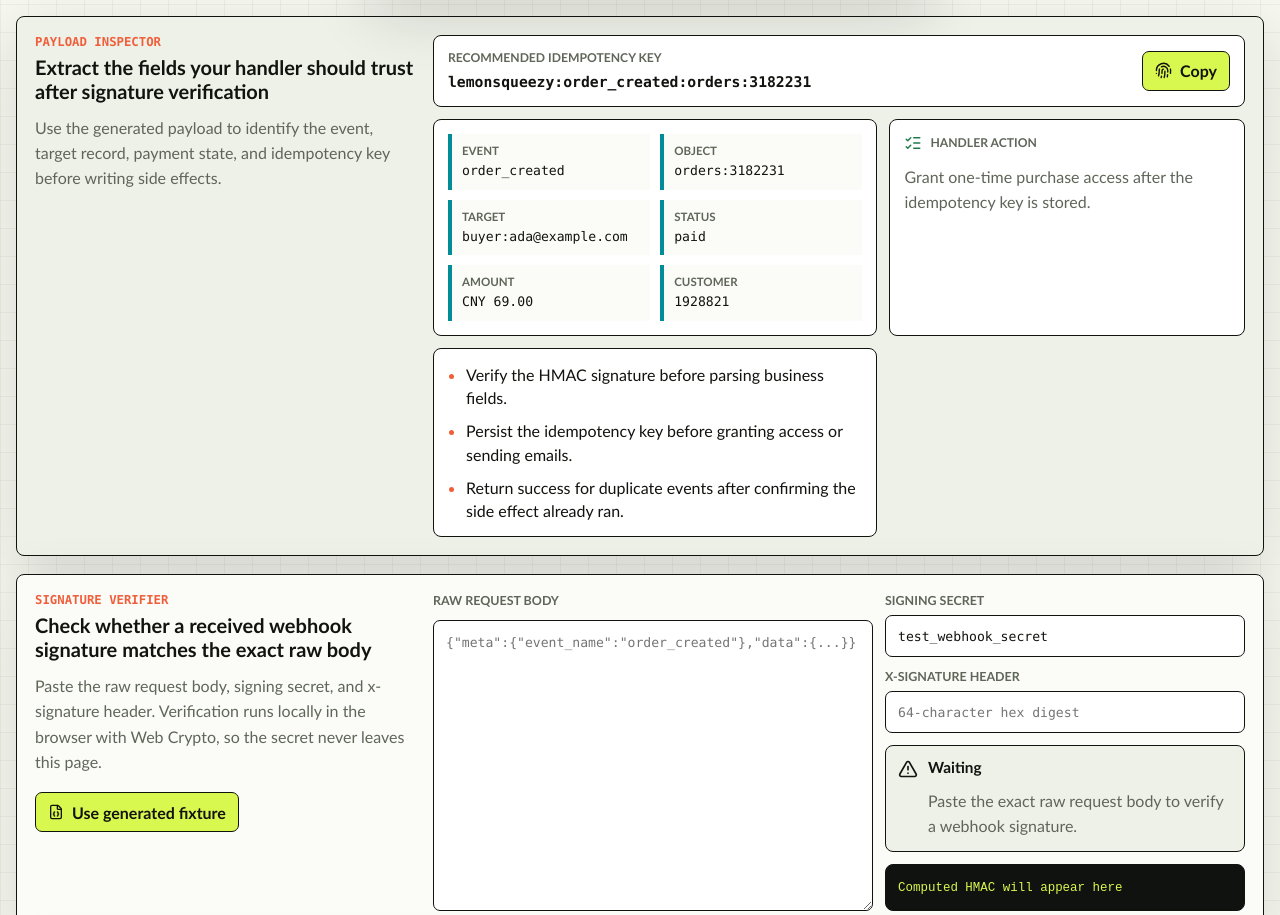
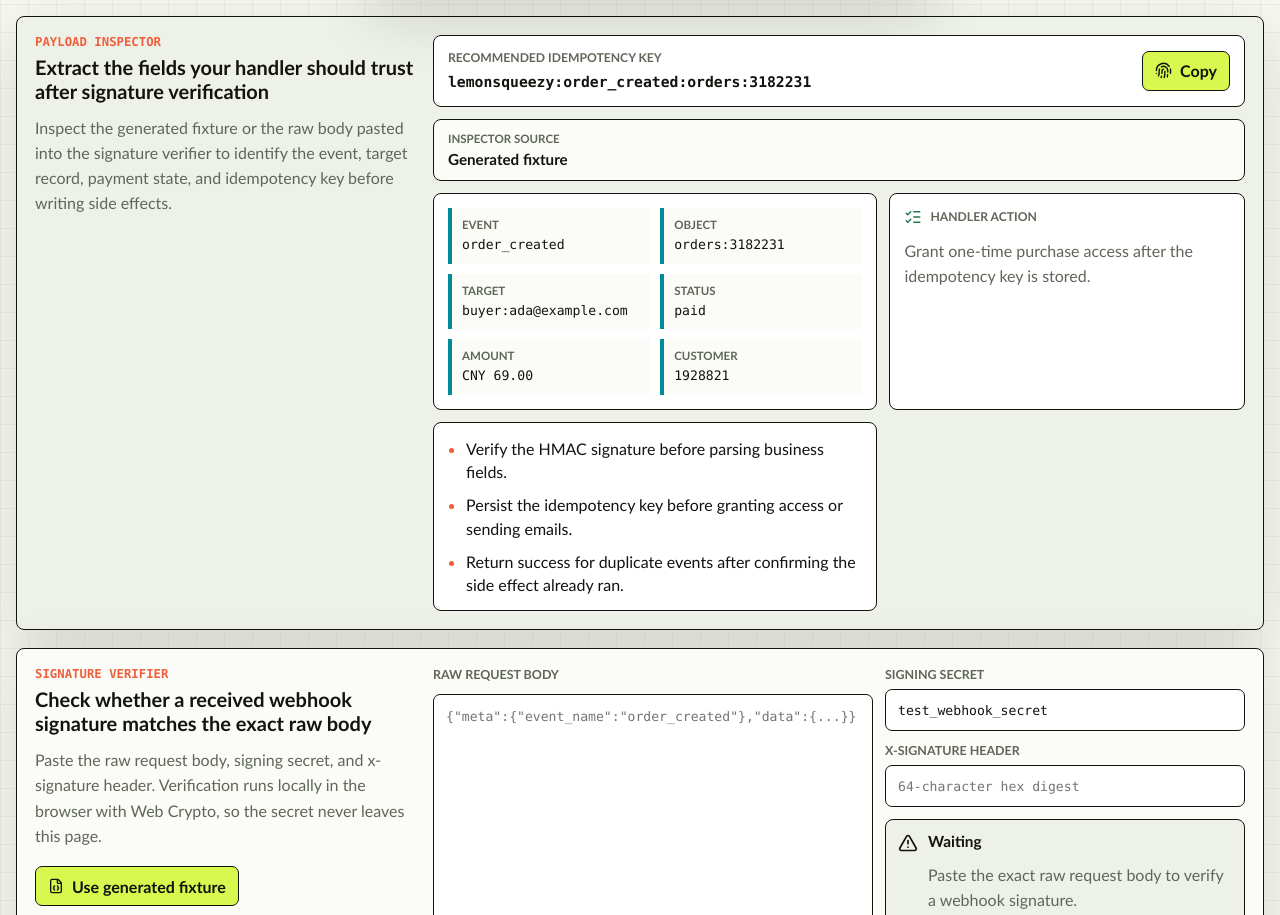
Before and after one commit to qihaze123/billing-webhook-kit, a React (Vite) app: page / in a window 1280 px wide. Shown: the part 1115-2030 px from the top of the page. Built offline with nearby package versions, Linux system fonts and the light colour scheme; no server answers.

Commit message:
Inspect pasted webhook payloads

```diff
--- a/index.html
+++ b/index.html
@@ -5,11 +5,11 @@
     <meta name="viewport" content="width=device-width, initial-scale=1.0" />
     <meta
       name="description"
-      content="Browser-only Lemon Squeezy webhook test tool for generating payment webhook fixtures, verifying HMAC signatures, cURL replay commands, and framework handlers."
+      content="Browser-only Lemon Squeezy webhook test tool for generating payment fixtures, verifying raw-body HMAC signatures, inspecting webhook payloads, and building cURL replay commands."
     />
     <meta
       name="keywords"
-      content="Lemon Squeezy webhook test, webhook signature verifier, webhook signature generator, payment webhook fixtures, webhook replay curl, billing webhook CI tests"
+      content="Lemon Squeezy webhook test, webhook signature verifier, raw body signature verification, webhook payload inspector, webhook idempotency key, payment webhook fixtures, webhook replay curl, billing webhook CI tests"
     />
     <meta name="robots" content="index,follow" />
     <link rel="canonical" href="https://qihaze123.github.io/billing-webhook-kit/" />
@@ -20,7 +20,7 @@
     <meta property="og:title" content="BillingWebhookKit - Lemon Squeezy webhook test generator" />
     <meta
       property="og:description"
-      content="Generate Lemon Squeezy webhook payloads, verify HMAC signatures, build cURL replay commands, and copy starter handlers in your browser."
+      content="Generate Lemon Squeezy webhook payloads, verify raw-body HMAC signatures, inspect trusted billing fields, build cURL replay commands, and copy starter handlers in your browser."
     />
     <meta property="og:url" content="https://qihaze123.github.io/billing-webhook-kit/" />
     <meta property="og:image" content="https://qihaze123.github.io/billing-webhook-kit/og-image.png" />
@@ -30,7 +30,7 @@
     <meta name="twitter:title" content="BillingWebhookKit - Lemon Squeezy webhook test generator" />
     <meta
       name="twitter:description"
-      content="Browser-only payment webhook fixture generator and signature verifier for Lemon Squeezy, Next.js, Hono, and Express."
+      content="Browser-only payment webhook fixture generator, raw-body signature verifier, and payload inspector for Lemon Squeezy, Next.js, Hono, and Express."
     />
     <meta name="twitter:image" content="https://qihaze123.github.io/billing-webhook-kit/og-image.png" />
     <script type="application/ld+json">
@@ -42,7 +42,16 @@
         "operatingSystem": "Web",
         "url": "https://qihaze123.github.io/billing-webhook-kit/",
         "screenshot": "https://qihaze123.github.io/billing-webhook-kit/product-screenshot.png",
-        "description": "Browser-only Lemon Squeezy webhook test tool for generating payment webhook fixtures, verifying HMAC signatures, cURL replay commands, and framework handlers.",
+        "description": "Browser-only Lemon Squeezy webhook test tool for generating payment webhook fixtures, verifying raw-body HMAC signatures, inspecting payload fields, cURL replay commands, and framework handlers.",
+        "featureList": [
+          "Lemon Squeezy webhook fixture generation",
+          "Raw request body HMAC SHA-256 verification",
+          "Payment webhook payload inspection",
+          "Recommended webhook idempotency key extraction",
+          "cURL replay command generation",
+          "Next.js, Hono, and Express starter handlers"
+        ],
+        "isAccessibleForFree": true,
         "offers": {
           "@type": "Offer",
           "price": "69",
@@ -59,8 +68,9 @@
       <main>
         <h1>BillingWebhookKit</h1>
         <p>
-          Browser-only Lemon Squeezy webhook test generator for payment payload fixtures, HMAC signatures,
-          signature verification, cURL replay commands, and starter webhook handlers.
+          Browser-only Lemon Squeezy webhook test generator for payment payload fixtures, raw-body HMAC
+          signature verification, payload inspection, idempotency keys, cURL replay commands, and starter
+          webhook handlers.
         </p>
         <p>
           Guides:
--- a/src/App.tsx
+++ b/src/App.tsx
@@ -91,6 +91,8 @@ type VerificationState =
   | { status: "mismatch"; message: string };
 
 type PayloadInsight = {
+  sourceLabel: string;
+  parseError?: string;
   eventName: string;
   objectType: string;
   objectId: string;
@@ -153,8 +155,37 @@ function formatMinorAmount(total: unknown, currency: unknown) {
   return `${code} ${(total / 100).toFixed(2)}`;
 }
 
-function inspectPayload(payloadJson: string): PayloadInsight {
-  const payload = JSON.parse(payloadJson) as Record<string, unknown>;
+function invalidPayloadInsight(sourceLabel: string, error: unknown): PayloadInsight {
+  return {
+    sourceLabel,
+    parseError: error instanceof Error ? error.message : "Invalid JSON payload.",
+    eventName: "Invalid JSON",
+    objectType: "Invalid JSON",
+    objectId: "Invalid JSON",
+    customerId: "Invalid JSON",
+    userEmail: "Invalid JSON",
+    status: "Invalid JSON",
+    amount: "Invalid JSON",
+    idempotencyKey: "Invalid JSON",
+    targetRecord: "Invalid JSON",
+    recommendedAction: "Fix the raw JSON body before trusting provider fields or writing billing side effects.",
+    riskChecks: [
+      "Do not dispatch business logic from a payload that cannot be parsed as JSON.",
+      "If signature verification still passes, inspect whether your raw body was copied with extra bytes or truncation.",
+      "Keep invalid payload examples in CI so your handler rejects malformed events safely."
+    ]
+  };
+}
+
+function inspectPayload(payloadJson: string, sourceLabel: string): PayloadInsight {
+  let payload: Record<string, unknown>;
+
+  try {
+    payload = JSON.parse(payloadJson) as Record<string, unknown>;
+  } catch (error) {
+    return invalidPayloadInsight(sourceLabel, error);
+  }
+
   const eventName = asDisplayValue(readPath(payload, ["meta", "event_name"]), "unknown_event");
   const objectType = asDisplayValue(readPath(payload, ["data", "type"]), "unknown_object");
   const objectId = asDisplayValue(readPath(payload, ["data", "id"]), "missing_id");
@@ -203,6 +234,7 @@ function inspectPayload(payloadJson: string): PayloadInsight {
   }
 
   return {
+    sourceLabel,
     eventName,
     objectType,
     objectId,
@@ -236,7 +268,12 @@ export function App() {
   const selectedEvent = lemonEvents.find((event) => event.id === eventId) ?? lemonEvents[0];
   const payload = useMemo(() => buildLemonPayload(eventId), [eventId]);
   const payloadJson = useMemo(() => asJson(payload), [payload]);
-  const payloadInsight = useMemo(() => inspectPayload(payloadJson), [payloadJson]);
+  const inspectorSource = verifyPayload.trim() ? verifyPayload : payloadJson;
+  const inspectorSourceLabel = verifyPayload.trim() ? "Verifier raw body" : "Generated fixture";
+  const payloadInsight = useMemo(
+    () => inspectPayload(inspectorSource, inspectorSourceLabel),
+    [inspectorSource, inspectorSourceLabel]
+  );
 
   useEffect(() => {
     let cancelled = false;
@@ -335,6 +372,10 @@ Header casing: x-signature / X-Signature`,
   }
 
   async function copyIdempotencyKey() {
+    if (payloadInsight.parseError) {
+      return;
+    }
+
     await copyTextToClipboard(payloadInsight.idempotencyKey);
     setInsightCopied(true);
     window.setTimeout(() => setInsightCopied(false), 1400);
@@ -547,8 +588,8 @@ Header casing: x-signature / X-Signature`,
           <p className="eyebrow">Payload Inspector</p>
           <h2>Extract the fields your handler should trust after signature verification</h2>
           <p>
-            Use the generated payload to identify the event, target record, payment state, and
-            idempotency key before writing side effects.
+            Inspect the generated fixture or the raw body pasted into the signature verifier to identify
+            the event, target record, payment state, and idempotency key before writing side effects.
           </p>
         </div>
 
@@ -558,10 +599,21 @@ Header casing: x-signature / X-Signature`,
               <span>Recommended idempotency key</span>
               <strong>{payloadInsight.idempotencyKey}</strong>
             </div>
-            <button type="button" onClick={copyIdempotencyKey} title="Copy idempotency key">
+            <button
+              type="button"
+              onClick={copyIdempotencyKey}
+              title="Copy idempotency key"
+              disabled={Boolean(payloadInsight.parseError)}
+            >
               {insightCopied ? <Check size={17} aria-hidden="true" /> : <Fingerprint size={17} aria-hidden="true" />}
               {insightCopied ? "Copied" : "Copy"}
             </button>
+          </div>
+
+          <div className={`inspector-source ${payloadInsight.parseError ? "inspector-source--error" : ""}`}>
+            <span>Inspector source</span>
+            <strong>{payloadInsight.sourceLabel}</strong>
+            {payloadInsight.parseError ? <p>{payloadInsight.parseError}</p> : null}
           </div>
 
           <dl className="inspector-facts">
--- a/src/styles.css
+++ b/src/styles.css
@@ -578,6 +578,44 @@ h2 {
   font-weight: 850;
 }
 
+.inspector-card--key button:disabled {
+  opacity: 0.55;
+  box-shadow: none;
+}
+
+.inspector-source {
+  display: grid;
+  grid-column: 1 / -1;
+  gap: 5px;
+  border: 1px solid var(--line-strong);
+  border-radius: 8px;
+  background: #fbfcf8;
+  padding: 12px 14px;
+}
+
+.inspector-source span {
+  color: var(--muted);
+  font-size: 0.72rem;
+  font-weight: 850;
+  text-transform: uppercase;
+}
+
+.inspector-source strong {
+  font-size: 0.95rem;
+}
+
+.inspector-source p {
+  color: var(--coral);
+  font-family: "Andale Mono", "SFMono-Regular", Menlo, monospace;
+  font-size: 0.8rem;
+  line-height: 1.45;
+}
+
+.inspector-source--error {
+  border-color: var(--coral);
+  background: rgba(240, 95, 59, 0.1);
+}
+
 .inspector-facts {
   display: grid;
   grid-template-columns: repeat(2, minmax(0, 1fr));
```
Also changed, not shown: public/llms.txt, 1 other file (tests, documents, lock files or other folders).
